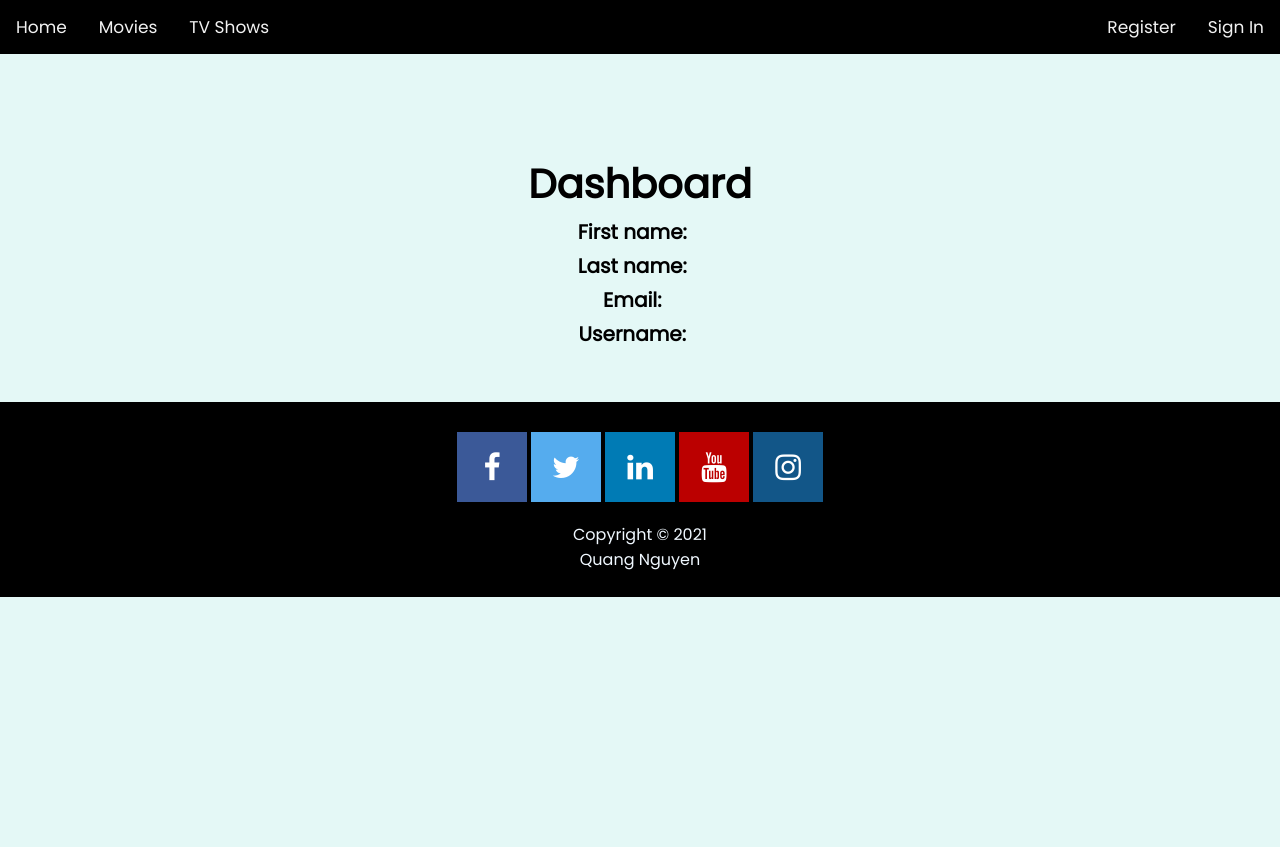
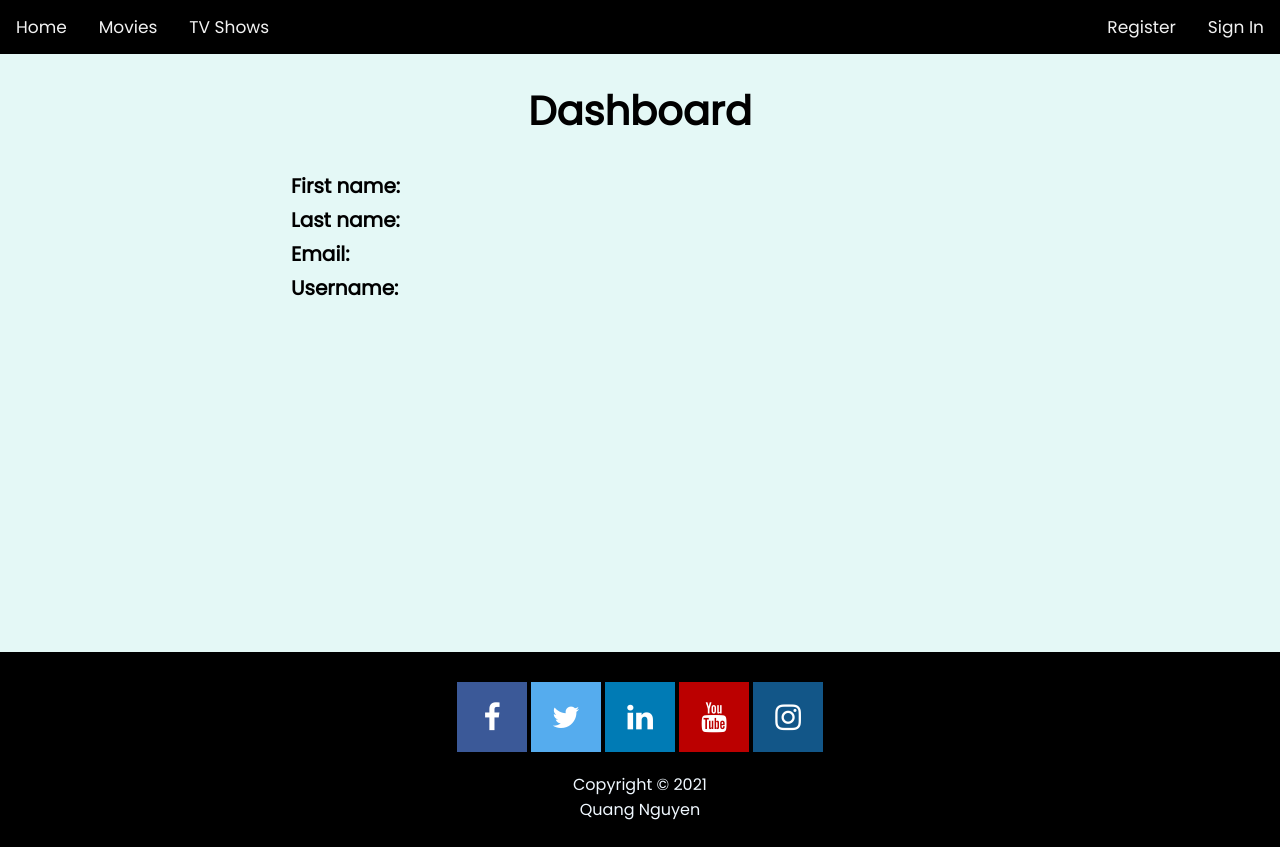
Before and after one commit to nhquang/movies_library_reactjs, a React (Create React App) app: page /dashboard in a window 1280 px wide. Before the commit the page ends 800 px from the top, so only its background shows below. Built offline with nearby package versions, Linux system fonts and the light colour scheme; no server answers.

Commit message:
dashboard styling

```diff
--- a/src/components/Dashboard.js
+++ b/src/components/Dashboard.js
@@ -28,10 +28,12 @@ function Dashboard() {
     }, [])
 
     return (
-        <div className="dashboard" style={{width:"75%", margin:"auto", marginTop:"100px", display:"flex",justifyContent:"center"}}>
+        <div className="dashboard" style={{width:"100%", height:"65.2vh"}}>
+            <div style={{marginTop:"100px", width:"50%", margin:"auto", textAlign:"center"}}>
+                <h1>Dashboard</h1>
+            </div>
+            <table style={{marginTop:"150px",width:"55%", textAlign:"left", margin:"auto"}}>
 
-            <table style={{width:"80%", textAlign:"center"}}>
-                <caption style={{fontSize:"40px"}}>Dashboard</caption>
                 <tr>
                     <td>First name:</td>
                     <td>{fname}</td>
```
